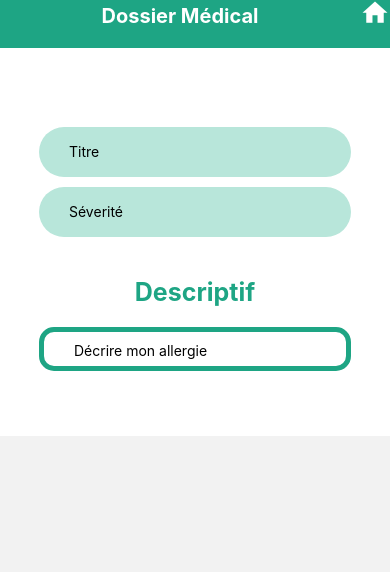
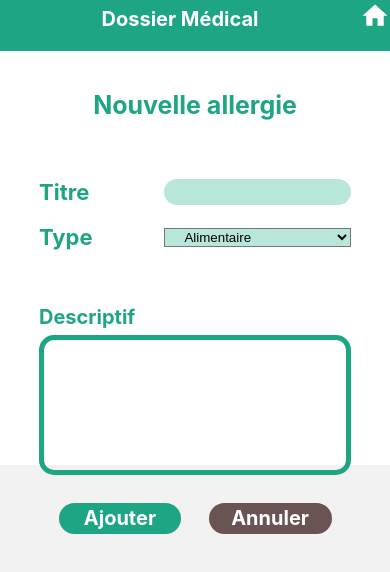
Before and after one commit to capucine-bois/PLD-SMART, a React Native app in the folder PLD-SMARTT/: screen /DosMedAllergiesAj in a window 390 px wide. Shown: the top 572 px of the page. Built offline with nearby package versions, Linux system fonts and the light colour scheme.

Commit message:
finished add new allergy, picker to install via npm install @react-native-picker/picker --save --force

```diff
--- a/PLD-SMARTT/DossierMedical/dosMedAllergiesAj.js
+++ b/PLD-SMARTT/DossierMedical/dosMedAllergiesAj.js
@@ -2,6 +2,17 @@ import {React,useState} from 'react';
 import {StyleSheet, Text, ScrollView, View, TouchableOpacity, TextInput} from 'react-native';
 import MaterialCommunityIcons from 'react-native-vector-icons/MaterialCommunityIcons';
 import {StatusBar} from "expo-status-bar";
+import {Picker} from "@react-native-picker/picker"
+
+function Bouton(props){
+    return (
+        <TouchableOpacity style={props.styleButton} onPress={props.onPress}>
+            <Text style={props.styleText}>
+                {props.text}
+            </Text>
+        </TouchableOpacity>
+    )
+}
 
 function DosMedAllergiesAj({navigation}) {
     const prenom = "Gérard"
@@ -9,9 +20,16 @@ function DosMedAllergiesAj({navigation}) {
     const[titre,setTitre]=useState('');
     const[severite,setSeverite]=useState('');
     const[note,setNote]=useState('');
-
+    const [selectedValue, setSelectedValue] = useState("type");
     const[ajouterModifier,setAjouterModifier]=useState('Ajouter');
     const [bouton, setBouton] = useState(false);
+    const data = [{
+        value: 'Banana',
+    }, {
+        value: 'Mango',
+    }, {
+        value: 'Pear',
+    }];
     return(
         <View style={styles.container}>
             <View style={styles.headerBtn}>
@@ -25,60 +43,58 @@ function DosMedAllergiesAj({navigation}) {
                     })}/>
                 </TouchableOpacity>
             </View>
+            <StatusBar style="auto" />
             <View style = {styles.titre}>
                 <Text style={styles.text}>
                     Nouvelle allergie
                 </Text>
             </View>
+
             <View style={styles.inputView}>
-                <StatusBar style="auto" />
+                <Text style={styles.text3}>
+                    Titre
+                </Text>
                 <TextInput
                     style={styles.TextInput}
-                    placeholder="Titre"
                     placeholderTextColor="#000"
                     onChangeText={(titre) => setTitre(titre)}
                 />
             </View>
 
             <View style={styles.inputView}>
-                <TextInput
-                    style={styles.TextInput}
-                    placeholder="Séverité"
-                    placeholderTextColor="#000"
-                    onChangeText={(severite) => setSeverite(severite)}
-                />
-
+                <Text style={styles.text3}>
+                    Type
+                </Text>
+                <Picker
+                    selectedValue={selectedValue}
+                    style={styles.picker}
+                    onValueChange={(itemValue, itemIndex) => setSelectedValue(itemValue)}
+                >
+                    <Picker.Item label="Alimentaire" value="alim" />
+                    <Picker.Item label="Saisonnière" value="saison" />
+                    <Picker.Item label="Perannuelle" value="peran" />
+                    <Picker.Item label="Au venin" value="venin" />
+                </Picker>
             </View>
-            <Text style={{textAlign:'center',marginTop:40, color:"#1EA584",fontSize: 25, fontWeight: 'bold'}}>
+            <View style={styles.descriptif}>
+                <Text style={styles.text4}>
                     Descriptif
                 </Text>
-            <ScrollView style={{marginTop:20,textAlign:'left',width: "80%",height:"40%",borderWidth: 5,borderColor:"#1EA584",borderRadius:15, alignSelf:"center"}}>
+                <ScrollView style={styles.scrollView}>
                     <TextInput
-                    style={styles.TextInput}
-                    placeholder="Décrire mon allergie"
+                        style={styles.TextInput2}
+                        multiline={true}
                         placeholderTextColor="#000"
                         onChangeText={(note) => setNote(note)}
                     />
+                </ScrollView>
+            </View>
 
-            </ScrollView>
-
-            <View style={{height:"15%"}}>
-
-
-                <TouchableOpacity style={styles.ajoute}  >
-                    <Text style={styles.text}>
-                        Ajouter
-                    </Text>
-                </TouchableOpacity>
-
-                <TouchableOpacity style={styles.annule} onPress={()=>navigation.navigate('DosMedAllergies', {
-                    prenom: prenom,
-                    nom: nom,
-                })}>
-                    <Text style={styles.text}>
-                        Annuler
-                    </Text>
-                </TouchableOpacity>
+            <View style={{height:"15%", marginHorizontal:"15%", flexDirection:"row", justifyContent:"space-between"}}>
+                <Bouton styleButton={styles.btnAjout} styleText={styles.text2} onPress={() =>  navigation.navigate('DosMedAllergies', {
+                })} text="Ajouter"/>
+                <Bouton styleButton={styles.btnAnnuler} styleText={styles.text2} onPress={() =>  navigation.navigate('DosMedAllergies', {
+                })} text="Annuler"/>
 
             </View>
 
@@ -90,14 +106,66 @@ function DosMedAllergiesAj({navigation}) {
 export default DosMedAllergiesAj
 
 const styles = StyleSheet.create({
-    text: {
+    iconDossier: {
+        marginRight:"5%"
+    },
+    descriptif:{
+        flexDirection:"column",
+        width: "80%",
+        height:"40%",
+        marginTop:"10%",
+        alignSelf:"center",
+    },
+    scrollView:{
+        borderWidth: 5,
+        borderColor:"#1EA584",
+        borderRadius:15,
+    },
+    text:{
         fontSize: 25,
         fontWeight: 'bold',
-        color: "#fff",
+        color: "#1EA584",
         alignSelf:"center"
     },
-    iconDossier: {
-        marginRight:"5%"
+    picker:{
+        backgroundColor: "#B8E6DA",
+        width: "60%",
+        paddingHorizontal:"5%",
+        color: "#000000",
+        alignSelf:"center"
+    },
+    text3:{
+        color:"#1EA584",
+        fontSize: 22,
+        fontWeight: 'bold',
+        alignSelf:"center"
+    },
+    btnAjout: {
+        width: "45%",
+        flexDirection:"row",
+        borderRadius: 25,
+        height: "45%",
+        alignItems: "center",
+        justifyContent: "space-evenly",
+        backgroundColor: "#1EA584",
+        marginTop:"10%"
+    },
+    btnAnnuler: {
+        width: "45%",
+        flexDirection:"row",
+        borderRadius: 25,
+        height: "45%",
+        alignItems: "center",
+        justifyContent: "space-evenly",
+        backgroundColor: "#695353",
+        marginTop:"10%"
+    },
+    text4:{
+        color:"#1EA584",
+        fontSize: 20,
+        fontWeight: 'bold',
+        marginTop:"5%",
+        marginBottom:"2%"
     },
     headerBtn: {
         width: "100%",
@@ -107,7 +175,6 @@ const styles = StyleSheet.create({
         alignItems:"flex-end",
         paddingBottom:20,
         backgroundColor: "#1EA584"
-
     },
     container: {
         backgroundColor: '#ffffff'
@@ -120,25 +187,31 @@ const styles = StyleSheet.create({
         flex: 1
     },
     TextInput: {
-        height: 40,
-        flex: 1,
-        padding: 10,
-        marginLeft: 20,
+        backgroundColor: "#B8E6DA",
+        borderRadius: 30,
+        width: "60%",
+        height: "100%",
+        textAlign:"center",
+        paddingHorizontal:"5%",
         color: "#000000",
+        alignSelf:"center"
+    },
+    TextInput2: {
+        width: "100%",
+        padding:"5%",
+        color: "#000000",
+        fontSize:17
     },
     inputView: {
-        alignSelf:"center",
-        marginTop: 10,
-        flexDirection: 'row',
-        backgroundColor: "#B8E6DA",
-        borderRadius: 30,
-        width: "80%",
-        height: 50,
-        alignItems: "center",
+        flexDirection:"row",
+        justifyContent:"space-between",
+        paddingHorizontal:"10%",
+        marginTop:"5%"
     },
     titre:{
         alignSelf:"center",
-        margin:"5%",
-        color:"#000"
+        margin:"10%",
+        color:"#000",
+
     },
 })
--- a/PLD-SMARTT/package.json
+++ b/PLD-SMARTT/package.json
@@ -13,6 +13,7 @@
     "@expo/ngrok": "^4.1.0",
     "@react-native-async-storage/async-storage": "~1.15.0",
     "@react-native-community/datetimepicker": "4.0.0",
+    "@react-native-picker/picker": "^2.4.1",
     "@react-navigation/bottom-tabs": "^6.3.1",
     "@react-navigation/native": "^6.0.10",
     "@react-navigation/native-stack": "^6.6.1",
@@ -24,6 +25,8 @@
     "react-dom": "17.0.1",
     "react-native": "0.64.3",
     "react-native-date-picker": "^4.2.1",
+    "react-native-material-dropdown": "^0.11.1",
+    "react-native-material-dropdown-v2": "^0.11.1",
     "react-native-modal-datetime-picker": "^13.1.2",
     "react-native-safe-area-context": "3.3.2",
     "react-native-screens": "~3.10.1",
```
Also changed, not shown: 1 other file (tests, documents, lock files or other folders). Lines whose indentation alone changed are shown as unchanged.
